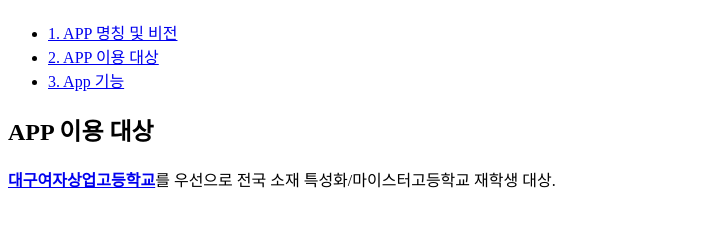
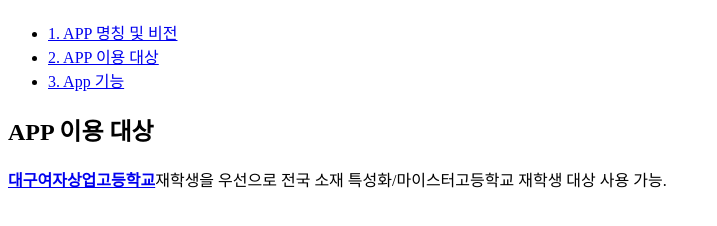
Before and after one commit to Ji-hyun53/Dream-Job, a plain HTML site: page 2.html in a window 1280 px wide. Shown: the part 60-286 px from the top of the page, without its empty margins (0-717 px from the left). Drawn offline with Linux system fonts and the light colour scheme.

Commit message:
Add files via upload

```diff
--- a/2.html
+++ b/2.html
@@ -13,8 +13,8 @@
 </ul>
   <h2> APP 이용 대상 </h2>
 <p>
-  <b><a href="http://www.daegu-gch.hs.kr/index.do" target="_blank" title="html5 speicification">대구여자상업고등학교<a></b>를
-    우선으로 전국 소재 특성화/마이스터고등학교 재학생 대상.
+  <b><a href="http://www.daegu-gch.hs.kr/index.do" target="_blank" title="html5 speicification">대구여자상업고등학교<a></b>재학생을
+    우선으로 전국 소재 특성화/마이스터고등학교 재학생 대상 사용 가능.
 </p>
 </body>
 </html>
```
Also changed, not shown: index.html (+2 -2 lines).
